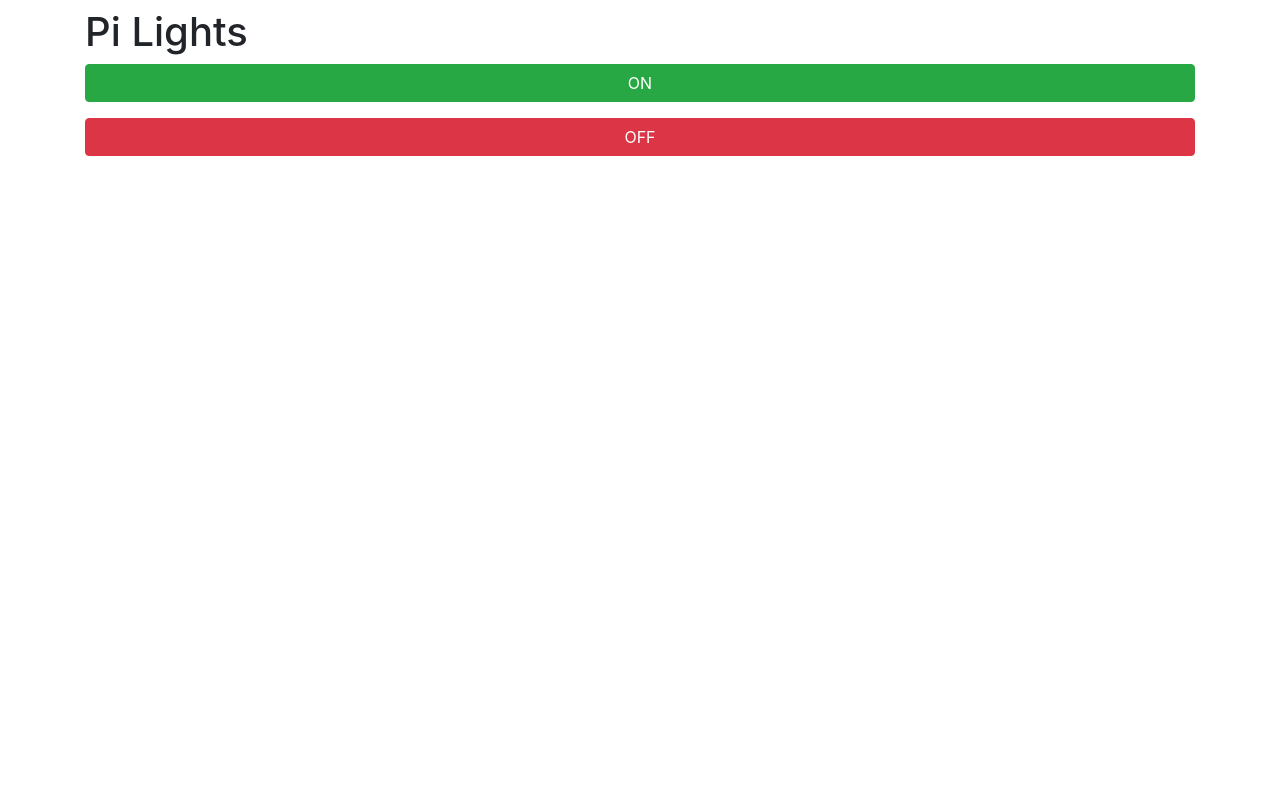
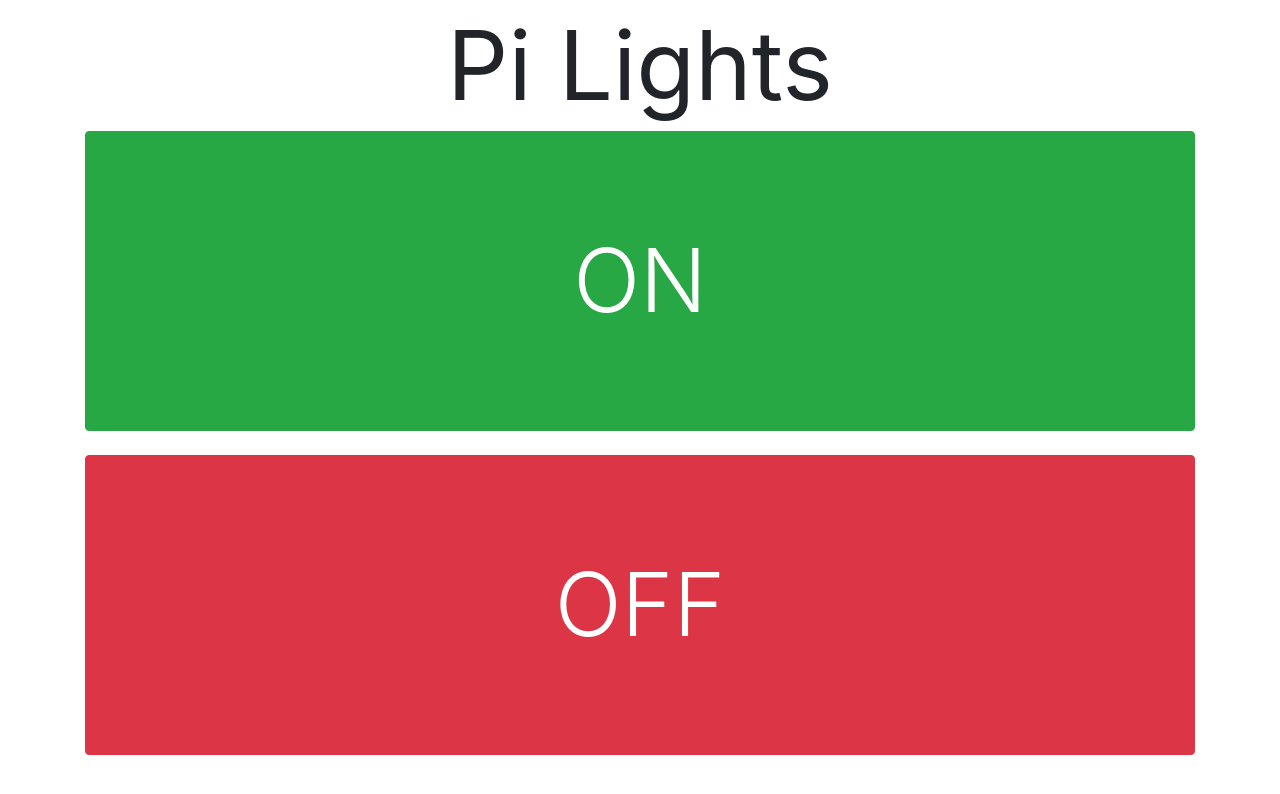
Before and after one commit to andrewmarklloyd/pi-lights, a plain HTML site: page static/index.html in a window 1280 px wide. Drawn offline with Linux system fonts and the light colour scheme.

Commit message:
Don't redirect page, use iframe hack to stay on page, deploy updates

```diff
--- a/static/index.html
+++ b/static/index.html
@@ -7,24 +7,29 @@
     <div class="container">
       <div class="row mt-1">
         <div class="col-lg mt-1">
-          <h1>Pi Lights</h1>
+          <h1 class="display-1 text-center"><b>Pi Lights</b></h1>
         </div>
       </div>
       <div class="row">
-        <div class="col-md col-md-offset-3">
-          <form action="/switch?op=on" method="post" enctype="application/x-www-form-urlencoded">
-            <input class="btn btn-large btn-block btn-success black-background white" type="submit" value="ON"/>
+        <div class="col-md col-md-offset-3" style="height: 300px">
+          <form action="/switch?op=on" method="post" enctype="application/x-www-form-urlencoded" target="formDestination">
+            <button class="btn btn-large btn-block btn-success h-100" type="submit" value="ON">
+              <span class="display-2">ON</span>
+            </button>
           </form>
         </div>
       </div>
-      <div class="row">
-        <div class="col-md col-md-offset-1">
-          <form action="/switch?op=off" method="post" enctype="application/x-www-form-urlencoded">
-            <input class="btn btn-large btn-block btn-danger" type="submit" value="OFF"/>
+      <div class="row mt-4">
+        <div class="col-md col-md-offset-1" style="height: 300px">
+          <form action="/switch?op=off" method="post" enctype="application/x-www-form-urlencoded" target="formDestination">
+            <button class="btn btn-large btn-block btn-danger h-100" type="submit" value="OFF">
+              <span class="display-2">OFF</span>
+            </button>
           </form>
         </div>
       </div>
     </div>
+    <iframe style="display: none;" name="formDestination"></iframe>
   </body>
   <link rel="stylesheet" href="/bootstrap.css">
 </html>
```
Also changed, not shown: 2 other files.
